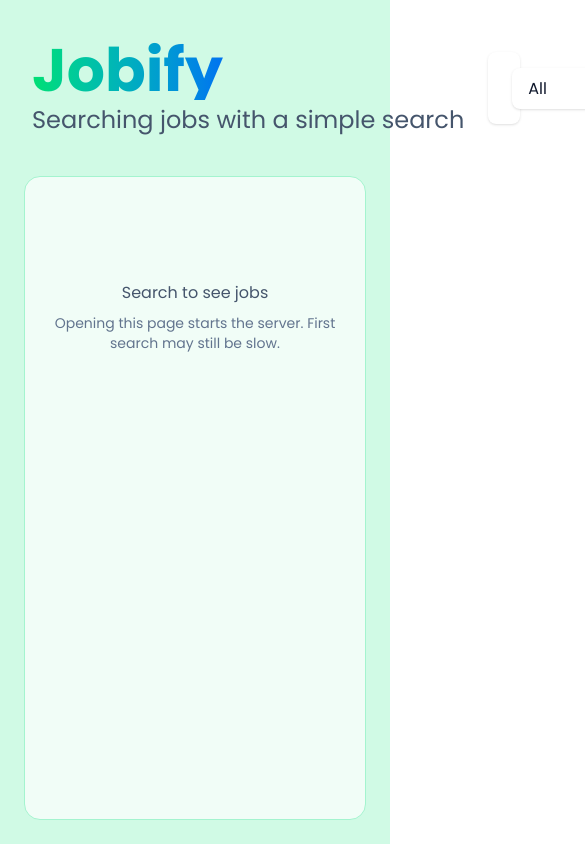
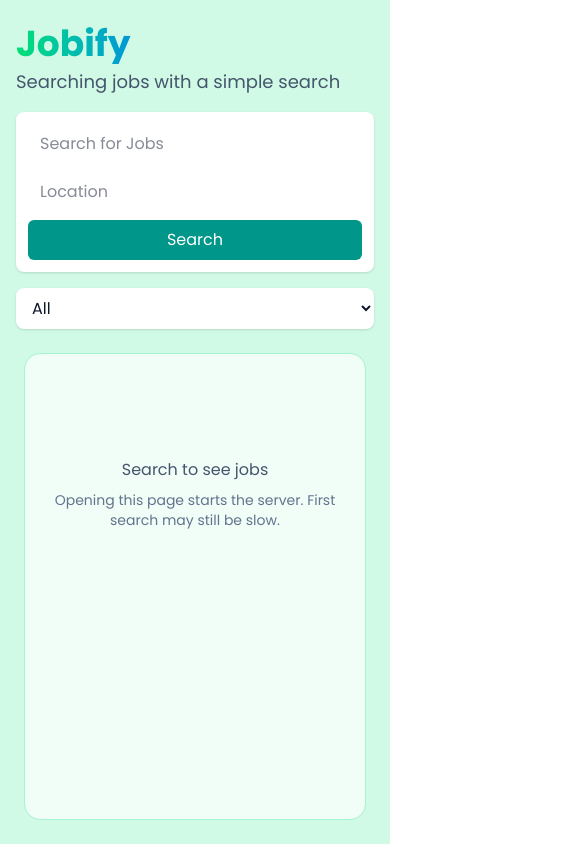
Before and after one commit to Dtzul04/Jobify, a Next.js app: page / in a window 390 px wide. Shown: the top 844 px of the page, 585 px wide, since content can reach past the window. Built offline with nearby package versions, Linux system fonts and the light colour scheme.

Commit message:
Make header, search bar, and filter responsive on mobile

```diff
--- a/src/components/FilterPanel.tsx
+++ b/src/components/FilterPanel.tsx
@@ -8,7 +8,7 @@ export default function FilterPanel({ value, onChange }: FilterPanelProps) {
         <select
             value={value}
             onChange={(e) => onChange(e.target.value)}
-            className="rounded-lg bg-white px-3 py-2 shadow-sm"
+            className="w-full lg:w-auto rounded-lg bg-white px-3 py-2 shadow-sm"
         >
             <option value="all">All</option>
             <option value="FULLTIME">Full-time</option>
--- a/src/components/Header.tsx
+++ b/src/components/Header.tsx
@@ -9,17 +9,17 @@ type HeaderProps = {
 
 export default function Header({ onSearch, employmentType, onEmploymentTypeChange }: HeaderProps) {
     return (
-        <header className="flex items-center gap-6 px-8 py-10 text-slate-900">
+        <header className="flex flex-col gap-4 px-4 py-6 text-slate-900 md:px-8 md:py-10 lg:flex-row lg:items-center lg:gap-6">
             <div className="shrink-0 min-w-0">
-                <h1 className="text-6xl font-bold text-transparent bg-clip-text bg-gradient-to-r from-green-400 via-blue-600 to-emerald-600">Jobify</h1>
-                <p className="mt-1 text-2xl text-slate-600">
+                <h1 className="text-4xl md:text-6xl font-bold text-transparent bg-clip-text bg-gradient-to-r from-green-400 via-blue-600 to-emerald-600">Jobify</h1>
+                <p className="mt-1 text-lg md:text-2xl text-slate-600">
                     Searching jobs with a simple search
                 </p>
             </div>
-            <div className="flex-1 min-w-0">
+            <div className="w-full min-w-0 lg:flex-1">
                 <SearchBar onSearch={onSearch} />
             </div>
-            <div className="shrink-0">
+            <div className="w-full lg:w-auto lg:shrink-0">
                 <FilterPanel value={employmentType} onChange={onEmploymentTypeChange} />
             </div>
         </header>
--- a/src/components/SearchBar.tsx
+++ b/src/components/SearchBar.tsx
@@ -18,24 +18,24 @@ export default function SearchBar(props: SearchBarProps) {
     }
 
     return (
-        <div className="w-full rounded-lg bg-white p-4 shadow-sm">
-            <form onSubmit={handleSearch} className="flex items-center gap-2">
+        <div className="w-full rounded-lg bg-white p-3 sm:p-4 shadow-sm">
+            <form onSubmit={handleSearch} className="flex flex-col gap-2 sm:flex-row sm:items-center">
                 <input
-                    className="min-w-0 flex-1 rounded-md px-3 py-2"
+                    className="w-full min-w-0 rounded-md px-3 py-2 sm:flex-1"
                     type="text"
                     placeholder="Search for Jobs"
                     value={search}
                     onChange={(e) => setSearch(e.target.value)}
                 />
                 <input
-                    className="min-w-0 flex-1 rounded-md px-3 py-2"
+                    className="w-full min-w-0 rounded-md px-3 py-2 sm:flex-1"
                     type="text"
                     placeholder="Location"
                     value={city}
                     onChange={(e) => setCity(e.target.value)}
                 />
                 <button
-                    className="shrink-0 bg-teal-600 text-white px-4 py-2 rounded-md hover:bg-teal-700"
+                    className="w-full sm:w-auto shrink-0 bg-teal-600 text-white px-4 py-2 rounded-md hover:bg-teal-700"
                     type="submit"
                 >
                     Search
```
